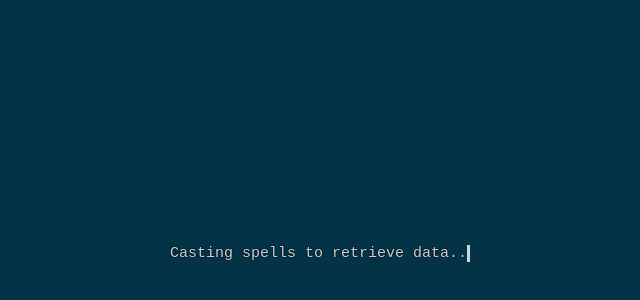
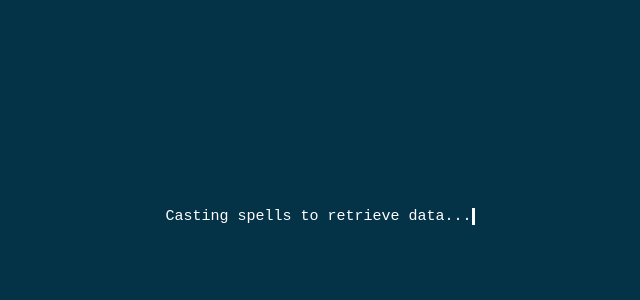
Before and after one commit to gass-git/dev-plus, a React (Create React App) app: page / in a window 1280 px wide. Shown: the part 244-544 px from the top of the page, without its empty margins (320-960 px from the left). Built offline with nearby package versions, Linux system fonts and the light colour scheme; no server answers.

Commit message:
Preloader styles improved

```diff
--- a/src/App.js
+++ b/src/App.js
@@ -161,14 +161,15 @@ const App = () => {
     <Fragment>
       {/* -- SPINNER -- */}
       <div className={loading ? "loader-2" : "no-loader-2"}>
+        <div className="center-action-wrapper">
           <div className="gif-wrapper">
             {showGif ? <img src={pixelChar} /> : null}
           </div>
 
           {
             castingSpells ?
-              <div className="text-wrapper width-one">
-                <div className="typing-effect speed-one">
+              <div className="text-wrapper">
+                <div className="typing-effect width-one speed-one">
                   Casting spells to retrieve data...
                 </div>
               </div>
@@ -177,14 +178,15 @@ const App = () => {
           }
           {
             castCompleted ?
-              <div className="text-wrapper width-two">
-                <div className="typing-effect speed-two">
+              <div className="text-wrapper">
+                <div className="typing-effect width-two speed-two">
                   Data retrieve completed...
                 </div>
               </div>
               :
               ""
             }
+        </div>
       </div>
 
       <div className={showBgImage ? "bg-mask opacity-0" : "bg-mask"}>
--- a/src/global/App.css
+++ b/src/global/App.css
@@ -3,55 +3,47 @@
 .no-loader-2 {
   display: none;
 }
-.loader-2 div {
-  color: rgb(255, 255, 255, 0.8);
-  position: relative;
-  text-shadow: -1px 0 rgb(0, 0, 0, 0.3), 0 1px rgb(0, 0, 0, 0.3),
-    1px 0 rgb(0, 0, 0, 0.3), 0 -1px rgb(0, 0, 0, 0.3);
-  width: 100%;
-  top: 65%;
-  text-align: center;
-  z-index: 99;
-}
-.loader-2 .gif-wrapper {
-  width: 240px;
-  height: 240px;
+.loader-2 .center-action-wrapper {
   position: absolute;
-  left: 50%;
-  top: 33%;
+  width: 310px;
+  height: 350px;
+  top: -5%;
+  bottom: 0;
   left: 0;
   right: 0;
-  margin-left: auto;
-  margin-right: auto;
+  margin: auto;
   z-index: 99;
   /*border: 1px solid white;*/
 }
+.loader-2 .gif-wrapper {
+  margin: 0 auto;
+  width: 240px;
+  height: 240px;
+}
 .loader-2 .text-wrapper {
   display: flex;
+  margin: 0 auto;
   align-items: center;
   justify-content: center;
-  height: 50px;
-  position: absolute;
-  top: 55%;
-  left: 0;
-  right: 0;
-  margin-left: auto;
-  margin-right: auto;
-  z-index: 99;
-}
-.width-one {
-  width: 300px !important;
-}
-.width-two {
-  width: 220px !important;
+  height: 30px;
+  position: relative;
+  width: 100%;
+  /* border: 1px solid white;*/
 }
 .typing-effect {
-  width: 22ch;
   white-space: nowrap;
   overflow: hidden;
   border-right: 3px solid;
   font-family: monospace;
   font-size: 15px;
+  color: white;
+  /* border: 1px solid white;*/
+}
+.width-one {
+  width: 34ch;
+}
+.width-two {
+  width: 26ch;
 }
 .speed-one {
   animation: typing 1600ms steps(22), blink 0.5s step-end infinite alternate;
```
